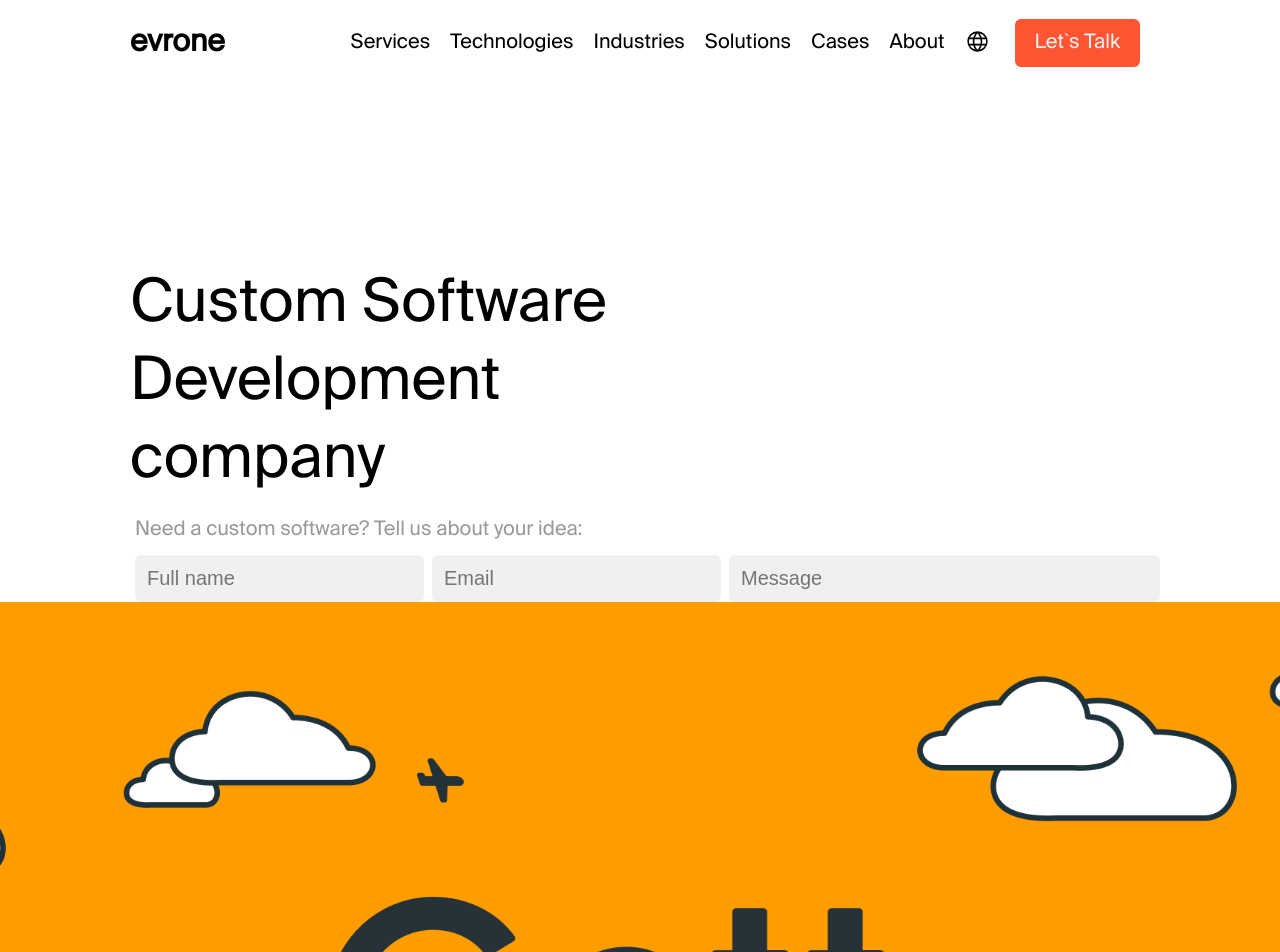
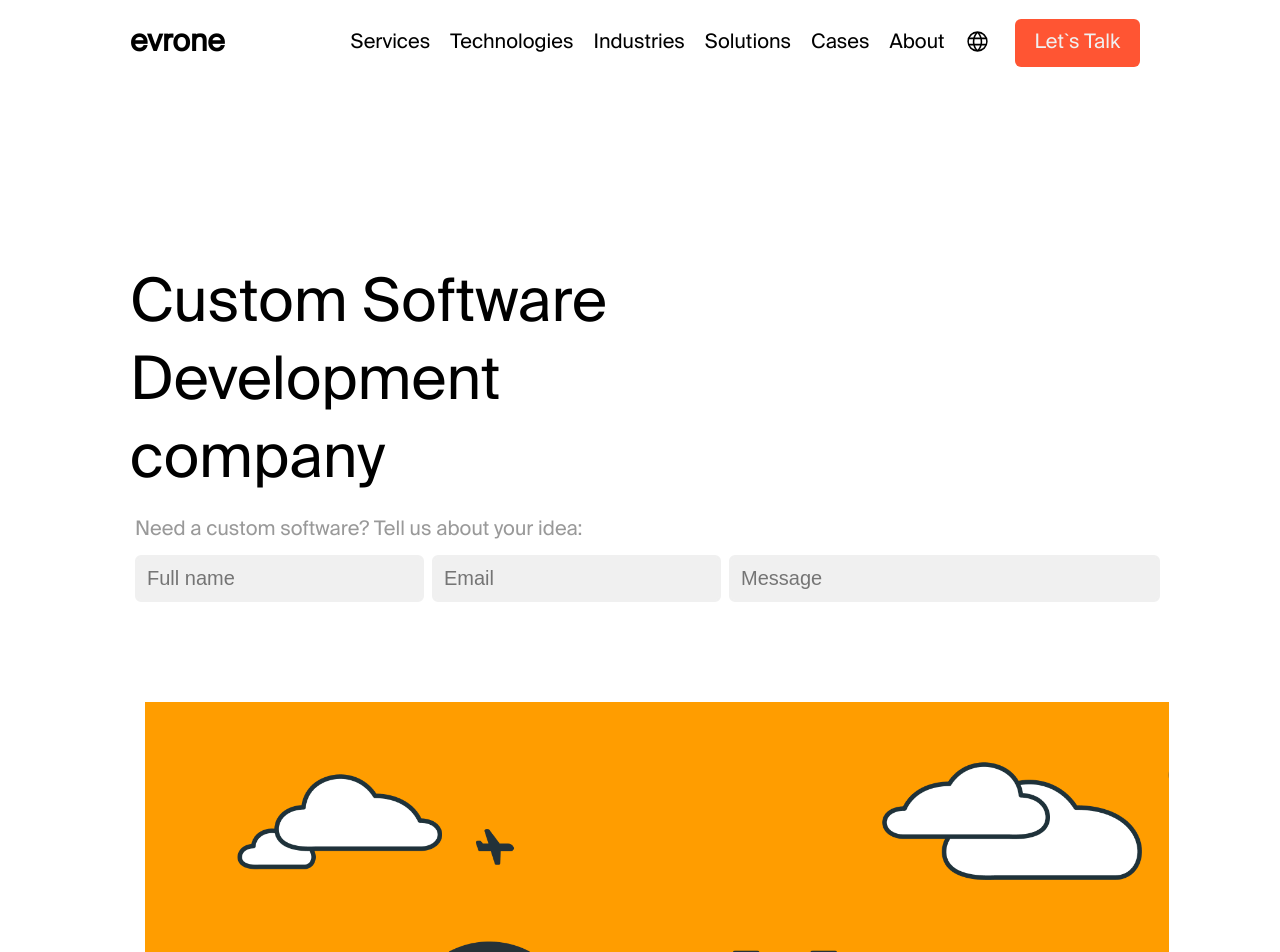
Before and after one commit to pourgosh/evrone-frontend, a React (Vite) app: page / in a window 1280 px wide. Shown: the top 952 px of the page. Built offline with nearby package versions, Linux system fonts and the light colour scheme.

Commit message:
add slider component, update styles and spacing

```diff
--- a/src/Components/Slider/index.tsx
+++ b/src/Components/Slider/index.tsx
@@ -3,17 +3,25 @@ type Props = {
   bgImage?: string;
   prevFunc?: () => void;
   nextFunc?: () => void;
+  items?: {
+    title: string;
+    image: string;
+    describtion: string;
+    date: string;
+  };
 };
 
 const SliderContainer = ({
   className,
   prevFunc,
   nextFunc,
+  items,
 }: Props): JSX.Element => {
+  console.log(items);
   return (
     <>
       <div className={className}>
-        <section>
+        <section className="imgContainer">
           <div className="btnContainer">
             <span>
               <button onClick={prevFunc}>Prev</button>
@@ -23,6 +31,15 @@ const SliderContainer = ({
             </span>
           </div>
         </section>
+        <div className="itemInfoContainer">
+          <section className="sliderTitleContainer">
+            <p>{items?.title}</p>
+          </section>
+          <section className="dataContainer">
+            <p>{items?.describtion}</p>
+            <p>{items?.date}</p>
+          </section>
+        </div>
       </div>
     </>
   );
--- a/src/Components/Slider/sliderContainer.styles.tsx
+++ b/src/Components/Slider/sliderContainer.styles.tsx
@@ -7,25 +7,161 @@ type SliderImageProps = {
 };
 
 export const StyledSliderContainer = styled(SliderContainer)<SliderImageProps>`
+  padding-top: 50px;
   width: 100%;
   height: 300px;
   display: flex;
-  justify-content: center;
-  section {
-    width: 1580px;
-    height: 800px;
+  flex-direction: column;
+  align-items: center;
+  @media (min-width: 900px) {
+    padding-left: 20px;
+  }
+  @media (min-width: 1000px) {
+    padding-top: 100px;
+    padding-left: 7px;
+  }
+  @media (min-width: 1200px) {
+    padding-top: 100px;
+    padding-left: 17px;
+  }
+  @media (min-width: 1800px) {
+    padding-top: 120px;
+    padding-left: 10px;
+  }
+  @media (min-width: 1800px) {
+    padding-top: 120px;
+    padding-left: 5px;
+  }
+  .imgContainer {
+    width: 85%;
+    min-height: 240px;
     display: flex;
     align-items: center;
     background-image: ${(props) => ` url(${props.bgImage})`};
     background-position: center;
     background-size: cover;
     background-repeat: no-repeat;
+    @media (min-width: 700px) {
+      width: 92%;
+      min-height: 350px;
+    }
+    @media (min-width: 800px) {
+      width: 92%;
+      min-height: 500px;
+    }
+    @media (min-width: 1000px) {
+      width: 91%;
+      min-height: 600px;
+    }
+    @media (min-width: 1100px) {
+      width: 86%;
+    }
+    @media (min-width: 1260px) {
+      width: 80%;
+      min-height: 650px;
+    }
+    @media (min-width: 1450px) {
+      width: 83%;
+      min-height: 800px;
+    }
+    @media (min-width: 1800px) {
+      width: 85%;
+      max-height: 900px;
+    }
   }
   .btnContainer {
     flex: 1;
     height: fit-content;
     display: flex;
     justify-content: space-between;
-    padding: 0 50px;
+    padding: 0 15px;
+    @media (min-width: 900px) {
+      padding: 0 25px;
+    }
+  }
+  .itemInfoContainer {
+    width: 100%;
+    display: flex;
+    flex-direction: column;
+    @media (min-width: 720px) {
+      flex-direction: row;
+    }
+  }
+  .itemInfoContainer .sliderTitleContainer {
+    flex: 1;
+    height: 20px;
+    padding-top: 30px;
+    padding-left: 25px;
+    @media (min-width: 420px) {
+      padding-top: 35px;
+      padding-left: 35px;
+    }
+    @media (min-width: 900px) {
+      padding-top: 40px;
+      padding-left: 43px;
+    }
+    @media (min-width: 1000px) {
+      padding-left: 48px;
+    }
+    @media (min-width: 1100px) {
+      padding-left: 80px;
+    }
+    @media (min-width: 1260px) {
+      padding-top: 50px;
+      padding-left: 135px;
+    }
+    @media (min-width: 1900px) {
+      padding-left: 160px;
+    }
+  }
+  .itemInfoContainer .sliderTitleContainer p {
+    font-size: 20px;
+    white-space: nowrap;
+    width: max-content;
+    padding-bottom: 10px;
+    border-bottom: 2px solid #000;
+    @media (min-width: 900px) {
+      font-size: 24px;
+    }
+  }
+  .itemInfoContainer .dataContainer {
+    flex: 3;
+    padding-top: 25px;
+    display: flex;
+    flex-direction: column;
+    gap: 25px;
+    padding-left: 25px;
+    @media (min-width: 420px) {
+      padding-left: 35px;
+    }
+    @media (min-width: 720px) {
+      padding-top: 35px;
+    }
+    @media (min-width: 900px) {
+      padding-top: 40px;
+      padding-left: 43px;
+    }
+    @media (min-width: 1000px) {
+      padding-left: 48px;
+    }
+    @media (min-width: 1100px) {
+      padding-left: 80px;
+    }
+    @media (min-width: 1260px) {
+      padding-top: 50px;
+      padding-left: 135px;
+    }
+    @media (min-width: 1900px) {
+      padding-left: 160px;
+    }
+  }
+  .itemInfoContainer .dataContainer p {
+    font-size: 16px;
+    @media (min-width: 900px) {
+      font-size: 20px;
+    }
+  }
+  .itemInfoContainer .dataContainer p:nth-child(2) {
+    color: #999;
   }
 `;
--- a/src/views/HomePage/HomePage.styles.tsx
+++ b/src/views/HomePage/HomePage.styles.tsx
@@ -69,7 +69,7 @@ export const StyledHomePage = styled(HomePage)<HomeProps>`
     display: flex;
     flex-direction: column;
     flex-wrap: wrap;
-    gap: 5px;
+    gap: 15px;
     @media (min-width: 780px) {
       display: grid;
       grid-template-columns: repeat(2, 1fr);
@@ -88,7 +88,7 @@ export const StyledHomePage = styled(HomePage)<HomeProps>`
   form section {
     display: flex;
     flex-direction: column;
-    gap: 5px;
+    gap: 15px;
     @media (min-width: 570px) {
       display: grid;
       grid-template-columns: repeat(2, 1fr);
--- a/src/views/HomePage/index.tsx
+++ b/src/views/HomePage/index.tsx
@@ -10,21 +10,41 @@ type HomeProps = {
 };
 const HomePage = ({ className }: HomeProps): JSX.Element => {
   // eslint-disable-next-line @typescript-eslint/no-unused-vars
-  const [sliderImage, _] = useState([firstImage, scndImage, thirdImage]);
+  const [SliderItems, _] = useState([
+    {
+      title: "Gett",
+      describtion: `Legacy project support for an international taxi ordering service `,
+      date: "July 2022",
+      image: firstImage,
+    },
+    {
+      title: "Jiseki Health",
+      describtion: `Building a HIPAA-compliant rules engine for text-based service company`,
+      date: " November 2020",
+      image: scndImage,
+    },
+    {
+      title: "Elizaveta Porodina",
+      describtion: `Design and development of a minimalistic fashion photography website`,
+      date: " August 2020",
+      image: thirdImage,
+    },
+  ]);
+
   // eslint-disable-next-line @typescript-eslint/no-unused-vars
-  const [imgIndex, setImgIndex] = useState(0);
+  const [sliderIndex, setSliderIndex] = useState(0);
 
   const prevImg = () => {
-    setImgIndex(imgIndex - 1);
-    if (imgIndex === 0) {
-      setImgIndex(0);
+    setSliderIndex(sliderIndex - 1);
+    if (sliderIndex === 0) {
+      setSliderIndex(0);
     }
   };
 
   const nextImg = () => {
-    setImgIndex(imgIndex + 1);
-    if (imgIndex === sliderImage.length - 1) {
-      setImgIndex(0);
+    setSliderIndex(sliderIndex + 1);
+    if (sliderIndex === SliderItems.length - 1) {
+      setSliderIndex(0);
     }
   };
 
@@ -49,7 +69,8 @@ const HomePage = ({ className }: HomeProps): JSX.Element => {
       </form>
       <div className="sliderWrapper">
         <StyledSliderContainer
-          bgImage={sliderImage[imgIndex]}
+          items={SliderItems[sliderIndex]}
+          bgImage={SliderItems[sliderIndex].image}
           prevFunc={prevImg}
           nextFunc={nextImg}
         />
```
